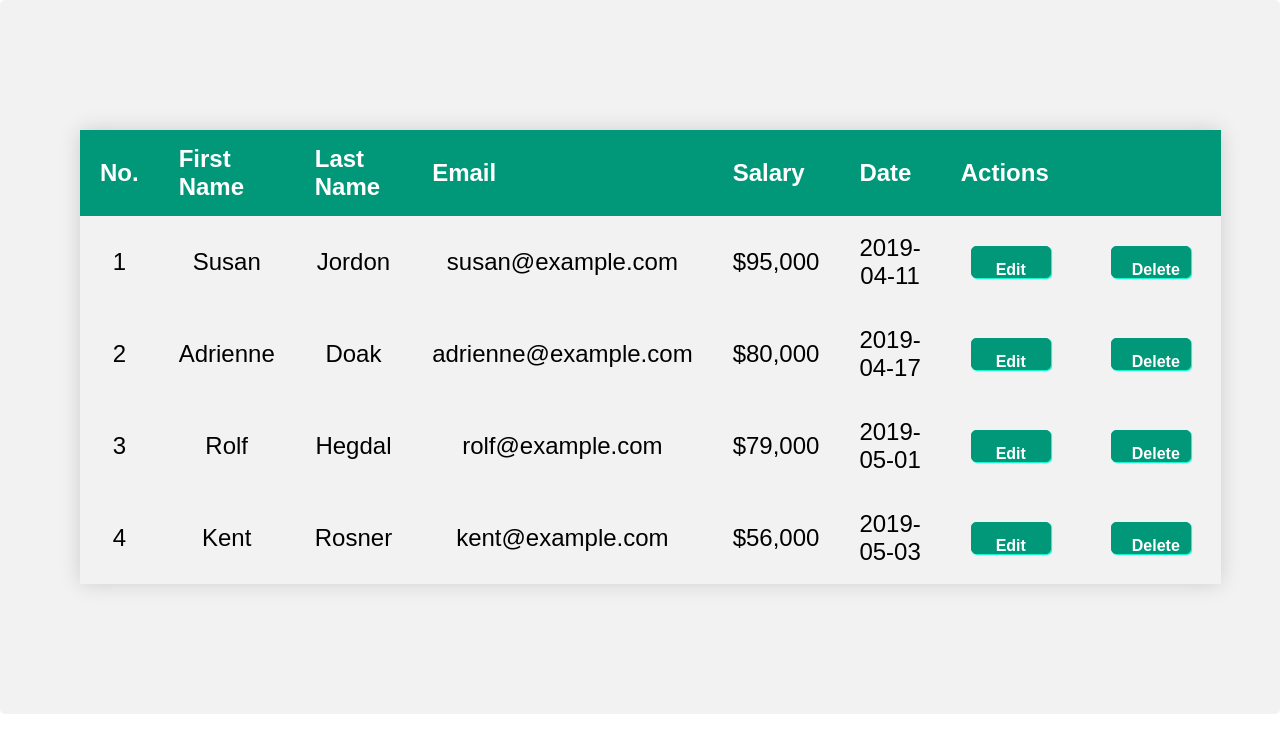
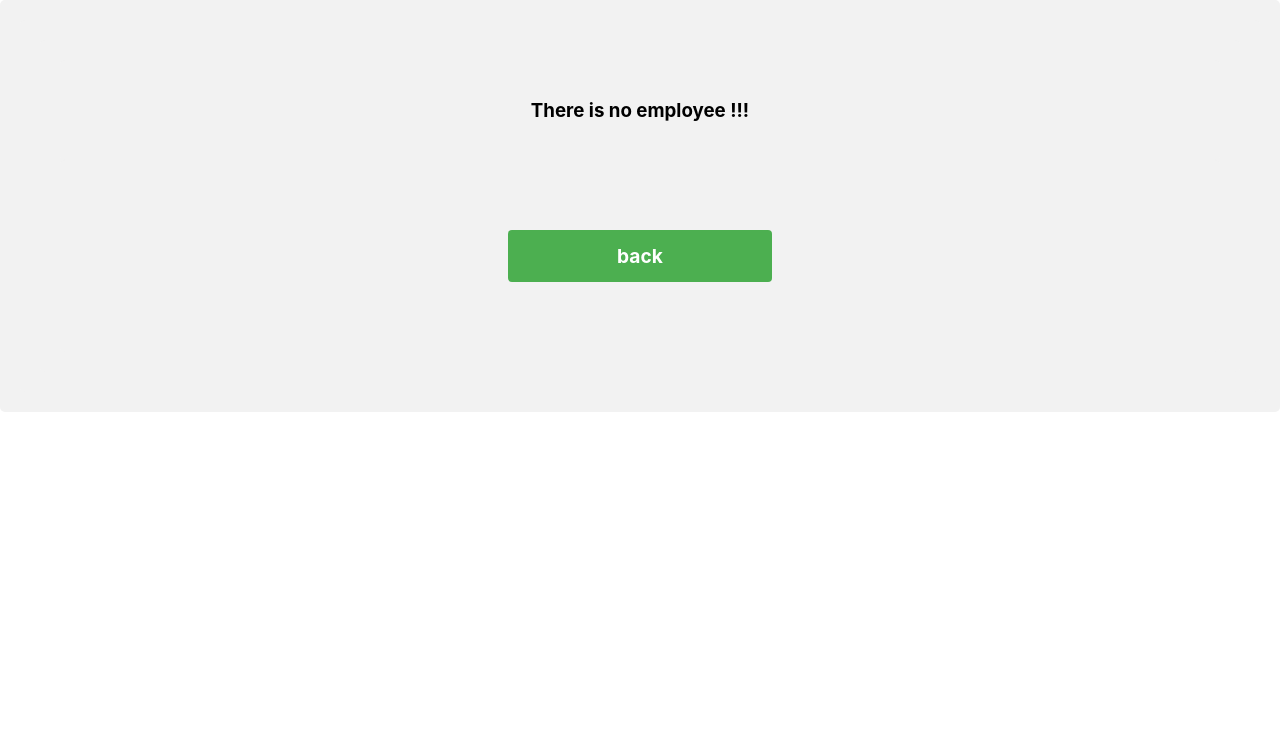
Before and after one commit to amirrezaazadi8/Employee-management-app, a React (Create React App) app: page /listemployee in a window 1280 px wide. Shown: the top 752 px of the page. Built offline with nearby package versions, Linux system fonts and the light colour scheme.

Commit message:
now i can get a user and show that on list component

```diff
--- a/package.json
+++ b/package.json
@@ -12,6 +12,7 @@
     "react-redux": "^8.1.2",
     "react-router-dom": "^6.16.0",
     "react-scripts": "5.0.1",
+    "redux-logger": "^3.0.6",
     "web-vitals": "^2.1.4"
   },
   "scripts": {
--- a/src/app/Store.js
+++ b/src/app/Store.js
@@ -1,10 +1,13 @@
 import { configureStore } from "@reduxjs/toolkit";
 import ListSlice from "../features/ListSlice";
+
+import logger from "redux-logger";
 
 const store = configureStore({
     reducer: {
         list: ListSlice,
-    }
+    },
+    middleware: (getDefaultMiddleware) => getDefaultMiddleware().concat(logger),
 })
 
 
--- a/src/components/addemployee/AddEmployee.css
+++ b/src/components/addemployee/AddEmployee.css
@@ -1,29 +1,32 @@
 input[type="text"],
 input[type="email"],
-input[type="number"] {
+input[type="number"],
+input[type="date"] {
   width: 100%;
   padding: 12px 20px;
-  margin: 8px 0;
+  margin: 20px 0;
   display: inline-block;
   border: 1px solid #ccc;
   border-radius: 4px;
   box-sizing: border-box;
 }
 
-button {
-  width: 40%;
+#link {
+  display: inline-block;
+  width: 20%;
   background-color: #4caf50;
   color: white;
   padding: 14px 20px;
-  margin: 15px 10px;
+  margin: 30px 15px;
   border: none;
   border-radius: 4px;
   cursor: pointer;
   font-size: larger;
   font-weight: 700;
+  text-decoration: none;
 }
 
-button:hover {
+#link:hover {
   background-color: #45a049;
 }
 
--- a/src/components/addemployee/AddEmployee.js
+++ b/src/components/addemployee/AddEmployee.js
@@ -2,55 +2,62 @@ import React, { useState } from 'react';
 import './AddEmployee.css'
 import { useDispatch, useSelector } from 'react-redux';
 import { setUserPayload } from '../../features/ListSlice';
+import { Link } from 'react-router-dom';
 
 
 const AddEmployee = () => {
 
-    const employees = useSelector(store => store.list);
     const dispatch = useDispatch();
 
-    const [fname, setFname] = useState("");
-    const [lname, setLname] = useState("");
-    const [email, setEmail] = useState("");
-    const [salary, setSalary] = useState(0);
+    const [user, setUser] = useState(
+        {
+            firstName: "",
+            lastName: "",
+            email: "",
+            salary: "",
+            date: "",
+        }
+    );
 
-    const user = {
-        fname: fname,
-        lname: lname,
-        email: email,
-        salary: salary
-    }
 
-    const clickHandler = (e) => {
-        e.preventDefault()
-        dispatch(setUserPayload(user))
-        console.log(employees);
+    const clickHandler = () => {
+        dispatch(setUserPayload(user));
     }
 
 
     return (
         <div>
-
             <h2>AddEmployee</h2>
             <form>
                 <label htmlFor="fname">First Name</label>
-                <input value={fname} onChange={(event) => setFname(event.target.value)} type="text" id="fname" name="firstname" placeholder="Your first name.."></input>
+                <input value={user.firstName} onChange={(event) => setUser({ ...user, firstName: event.target.value })}
+                    type="text" id="fname" name="firstname" placeholder="Your first name..">
+                </input>
 
                 <label htmlFor="lname">Last Name</label>
-                <input value={lname} onChange={(event) => setLname(event.target.value)} type="text" id="lname" name="lastname" placeholder="Your last name.."></input>
+                <input value={user.lastName} onChange={(event) => setUser({...user, lastName: event.target.value })}
+                    type="text" id="lname" name="lastname" placeholder="Your last name..">
+                </input>
 
                 <label htmlFor="email">Email</label>
-                <input value={email} onChange={(event) => setEmail(event.target.value)} type="email" id="email" name="email" placeholder="Your email.."></input>
+                <input value={user.email} onChange={(event) => setUser({...user, email: event.target.value })}
+                    type="email" id="email" name="email" placeholder="Your email..">
+                </input>
 
                 <label htmlFor="salary">salary</label>
-                <input value={salary} onChange={(event) => setSalary(event.target.value)} type="number" id="salary" name="salary" placeholder="salary"></input>
+                <input value={user.salary} onChange={(event) => setUser({...user, salary: event.target.value })}
+                    type="number" id="salary" name="salary" placeholder="salary">
+                </input>
 
-                <button type="submit" value={user} onClick={() => clickHandler}>add</button>
-                <button type='submit' value="Submit">cancel</button>
+                <label htmlFor="date">date</label>
+                <input value={user.date} onChange={(event) => setUser({...user, date: event.target.value })}
+                    type="date" id="date" name="date" placeholder="date">
+                </input>
+
+                <Link id='link' to='/listemployee' type="submit" onClick={clickHandler}>add</Link>
+                <Link id='link' to='/' type='submit'>cancel</Link>
             </form>
-            {console.log(user)}
-            {console.log(employees)}
-        </div>
+        </div >
     )
 }
 
--- a/src/components/listemployee/List.js
+++ b/src/components/listemployee/List.js
@@ -1,17 +1,15 @@
 import React from 'react';
-import store from '../../app/Store'
 
-const List = () => {
+const List = ({fname,lname,email,salary,date}) => {
 
-    console.log(store);
     return (
         <tr>
             <td>1</td>
-            <td>Susan</td>
-            <td>Jordon</td>
-            <td>susan@example.com</td>
-            <td>$95,000</td>
-            <td>2019-04-11 </td>
+            <td>{fname}</td>
+            <td>{lname}</td>
+            <td>{email}</td>
+            <td>{salary} $</td>
+            <td>{date}</td>
             <td className="text-right"><button className="button muted-button">Edit</button></td>
             <td className="text-left"><button className="button muted-button">Delete</button></td>
         </tr>
--- a/src/components/listemployee/ListEmployee.css
+++ b/src/components/listemployee/ListEmployee.css
@@ -31,3 +31,22 @@
   cursor: pointer;
   box-shadow: 1px 1px 1px #03f8c7;
 }
+
+#link {
+  display: inline-block;
+  width: 20%;
+  background-color: #4caf50;
+  color: white;
+  padding: 14px 20px;
+  margin: 50px 15px;
+  border: none;
+  border-radius: 4px;
+  cursor: pointer;
+  font-size: larger;
+  font-weight: 700;
+  text-decoration: none;
+}
+
+#link:hover {
+  background-color: #45a049;
+}
--- a/src/components/listemployee/ListEmployee.js
+++ b/src/components/listemployee/ListEmployee.js
@@ -1,16 +1,24 @@
 import React from 'react';
 import "./ListEmployee.css"
 import List from './List';
+import { useSelector } from 'react-redux';
+import { Link } from 'react-router-dom';
 
 const ListEmployee = () => {
+
+    const employee = useSelector(store => store.list.user);
+    const { firstName, lastName, email, salary, date } = employee;
+
+
     return (
         <div>
 
             <div className="contain-table">
-                <table className="style-table">
+                {firstName
+                    ? <table className="style-table">
                         <thead>
                             <tr>
-                            <th>No.</th>
+                                <th>No</th>
                                 <th>First Name</th>
                                 <th>Last Name</th>
                                 <th>Email</th>
@@ -20,38 +28,15 @@ const ListEmployee = () => {
                             </tr>
                         </thead>
                         <tbody>
-                        <List />
-                        <tr>
-                            <td>2</td>
-                            <td>Adrienne</td>
-                            <td>Doak</td>
-                            <td>adrienne@example.com</td>
-                            <td>$80,000</td>
-                            <td>2019-04-17 </td>
-                            <td className="text-right"><button className="button muted-button">Edit</button></td>
-                            <td className="text-left"><button className="button muted-button">Delete</button></td>
-                        </tr>
-                        <tr>
-                            <td>3</td>
-                            <td>Rolf</td>
-                            <td>Hegdal</td>
-                            <td>rolf@example.com</td>
-                            <td>$79,000</td>
-                            <td>2019-05-01 </td>
-                            <td className="text-right"><button className="button muted-button">Edit</button></td>
-                            <td className="text-left"><button className="button muted-button">Delete</button></td>
-                        </tr>
-                        <tr>
-                            <td>4</td>
-                            <td>Kent</td><td>Rosner</td>
-                            <td>kent@example.com</td>
-                            <td>$56,000</td>
-                            <td>2019-05-03 </td>
-                            <td className="text-right"><button className="button muted-button">Edit</button></td>
-                            <td className="text-left"><button className="button muted-button">Delete</button></td>
-                        </tr>
+                            <List fname={firstName} lname={lastName} email={email} salary={salary} date={date} />
                         </tbody>
                     </table>
+                    : <h3>There is no employee !!!</h3>
+                }
+            </div>
+
+            <div>
+                <Link id='link' to="/">back</Link>
             </div>
 
         </div>
--- a/src/features/ListSlice.js
+++ b/src/features/ListSlice.js
@@ -2,21 +2,25 @@ import { createSlice } from "@reduxjs/toolkit";
 
 
 const initialState = {
-    firstName: '',
-    lastName: '',
-    email: '',
-    salary: 0
+    user: {
+        firstName: '',
+        lastName: '',
+        email: '',
+        salary: '',
+        data: "",
+    }
 };
+
 
 const listSlice = createSlice({
     name: 'list',
     initialState: initialState,
     reducers: {
         setUserPayload: (state, action) => {
-            state = action.payload
+            state.user = action.payload
         }
     }
 });
 
 export default listSlice.reducer;
-export const {setUserPayload}=listSlice.actions;
+export const { setUserPayload } = listSlice.actions;
--- a/src/index.js
+++ b/src/index.js
@@ -4,7 +4,7 @@ import './index.css';
 import App from './App';
 import { BrowserRouter } from 'react-router-dom';
 import { Provider } from 'react-redux';
-import Store from './app/Store';
+import store from './app/Store';
 
 
 
@@ -14,7 +14,7 @@ const root = ReactDOM.createRoot(document.getElementById('root'));
 root.render(
   <React.StrictMode>
     <BrowserRouter>
-      <Provider store={Store}>
+      <Provider store={store}>
         <App />
       </Provider>
     </BrowserRouter>
```
Also changed, not shown: 1 other file (tests, documents, lock files or other folders). Lines whose indentation alone changed are shown as unchanged.
